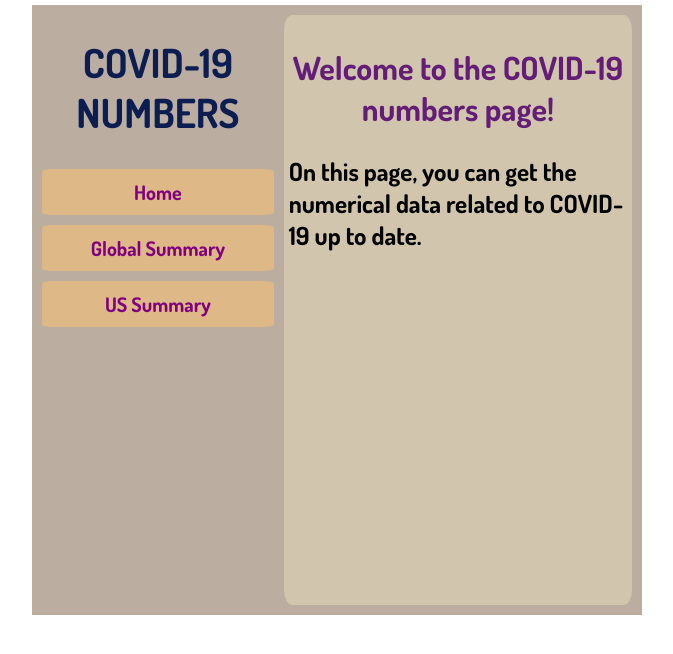
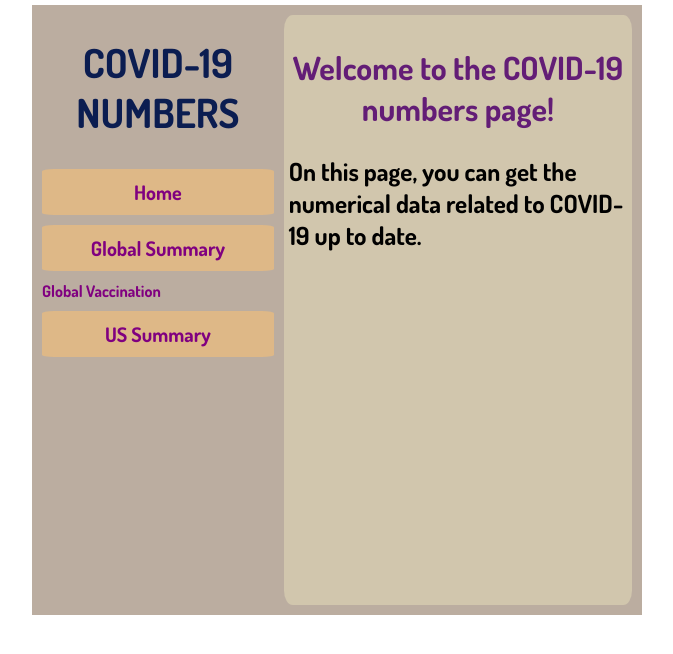
Before and after one commit to dvlprwchoi/covid-19-numbers, a React (Create React App) app: page / in a window 1280 px wide. Shown: the top 654 px of the page, without its empty margins (303-976 px from the left). Built offline with nearby package versions, Linux system fonts and the light colour scheme.

Commit message:
Add link for global vaccination

```diff
--- a/src/components/Header/Header.js
+++ b/src/components/Header/Header.js
@@ -1,22 +1,19 @@
-import { Link } from "react-router-dom";
+import { Link } from 'react-router-dom';
 
-function Header () {
+function Header() {
   return (
-        <div className = "navBar">
-            <div className = "navMenuHome">
-                <Link to = "/">
-                    Home
-                </Link>
+    <div className="navBar">
+      <div className="navMenuHome">
+        <Link to="/">Home</Link>
       </div>
-            <div className = "navMenuGlobalSummary">
-                <Link to = "/globalSummary">
-                    Global Summary
-                </Link>
+      <div className="navMenuGlobalSummary">
+        <Link to="/globalSummary">Global Summary</Link>
       </div>
-            <div className = "navMenuUsSummary">
-                <Link to = "/usSummary">
-                    US Summary
-                </Link>
+      <div className="navMenuGlobalVaccination">
+        <Link to="/globalVaccination">Global Vaccination</Link>
+      </div>
+      <div className="navMenuUsSummary">
+        <Link to="/usSummary">US Summary</Link>
       </div>
       {/* <nav>
                 <Link to = "/">
```
Lines whose indentation alone changed are shown as unchanged.
